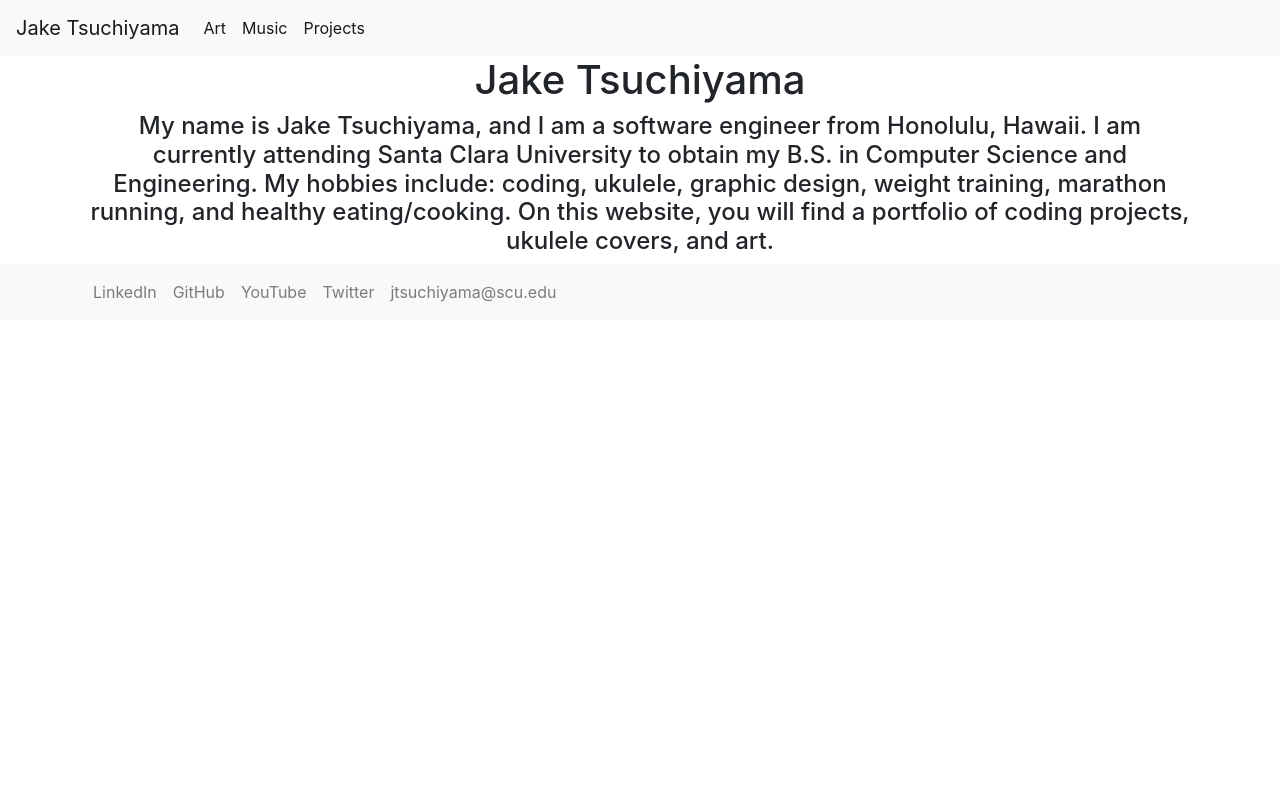
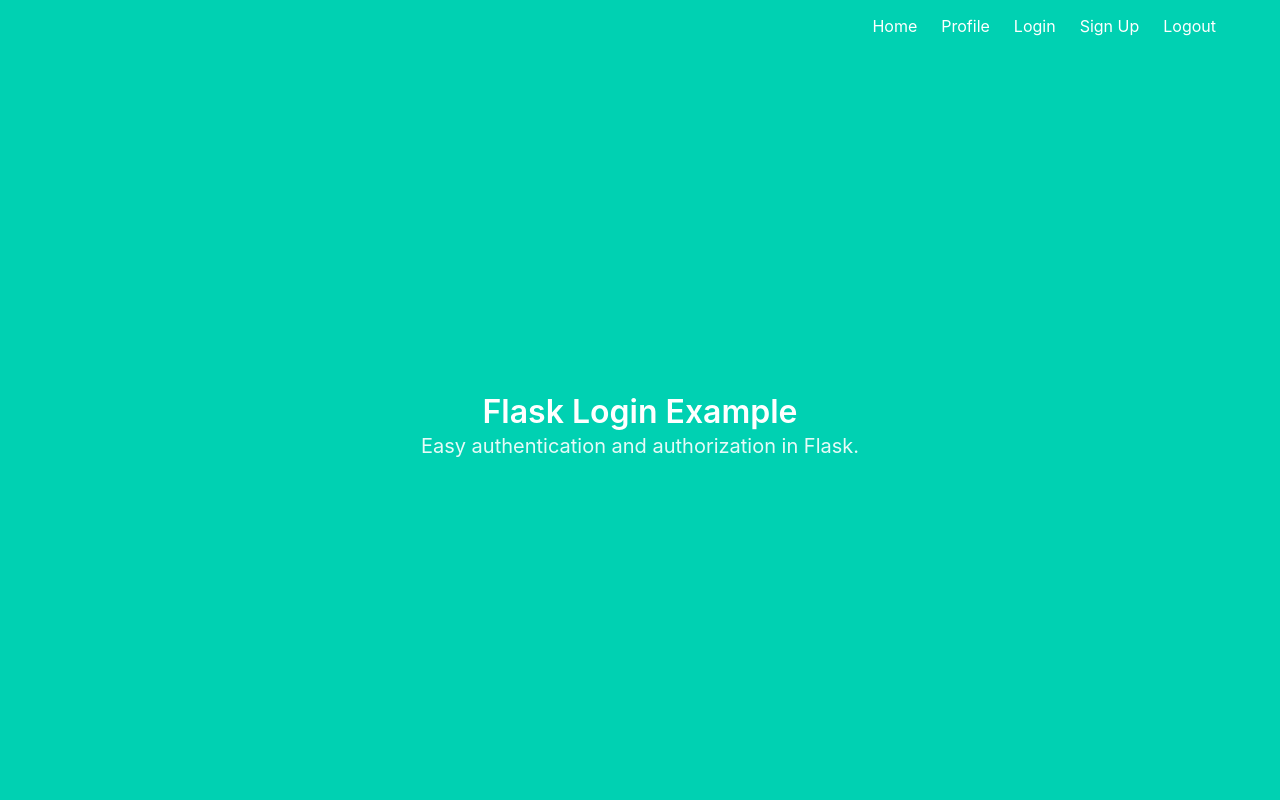
Before and after one commit to jtsuchiyama/workout, a Flask app: page / in a window 1280 px wide. Run offline with Flask 2, Linux system fonts and the light colour scheme; some libraries are stand-ins or nearby versions.

Commit message:
Initial login

```diff
--- a/templates/base.html
+++ b/templates/base.html
@@ -1,66 +1,51 @@
-<!doctype html>
-<html lang="en">
-  <head>
-    <!-- Required meta tags -->
+<!DOCTYPE html>
+<html>
+
+<head>
     <meta charset="utf-8">
-    <meta name="viewport" content="width=device-width, initial-scale=1, shrink-to-fit=no">
+    <meta http-equiv="X-UA-Compatible" content="IE=edge">
+    <meta name="viewport" content="width=device-width, initial-scale=1">
+    <title>Flask Auth Example</title>
+    <link rel="stylesheet" href="https://cdnjs.cloudflare.com/ajax/libs/bulma/0.7.2/css/bulma.min.css" />
+</head>
 
-    <!-- Bootstrap CSS -->
-    <link rel="stylesheet" href="https://stackpath.bootstrapcdn.com/bootstrap/4.3.1/css/bootstrap.min.css" integrity="sha384-ggOyR0iXCbMQv3Xipma34MD+dH/1fQ784/j6cY/iJTQUOhcWr7x9JvoRxT2MZw1T" crossorigin="anonymous">
-    <link rel="stylesheet" href="static/css/styles.css" type="text/css">
+<body>
+    <section class="hero is-primary is-fullheight">
 
-    <title>{% block title %} {% endblock %}</title>
-  </head>
-  <body>
-    <nav class="navbar navbar-expand-md navbar-light bg-light">
-        <a class="navbar-brand" href="{{ url_for('index')}}">Jake Tsuchiyama</a>
-        <button class="navbar-toggler" type="button" data-toggle="collapse" data-target="#navbarNav" aria-controls="navbarNav" aria-expanded="false" aria-label="Toggle navigation">
-            <span class="navbar-toggler-icon"></span>
-        </button>
-        <div class="collapse navbar-collapse" id="navbarNav">
-            <ul class="navbar-nav">
-            <li class="nav-item active">
-                <a class="nav-link" href="/art">Art</a>
-            </li>
-            <li class="nav-item active">
-                <a class="nav-link" href="/music">Music</a>
-            </li>
-            <li class="nav-item active">
-                <a class="nav-link" href="/projects">Projects</a>
-            </li>
-            </ul>
+        <div class="hero-head">
+            <nav class="navbar">
+                <div class="container">
+
+                    <div id="navbarMenuHeroA" class="navbar-menu">
+                        <div class="navbar-end">
+                            <a href="{{ url_for('main.index') }}" class="navbar-item">
+                                Home
+                            </a>
+                            <a href="{{ url_for('main.profile') }}" class="navbar-item">
+                                Profile
+                            </a>
+                            <a href="{{ url_for('auth.login') }}" class="navbar-item">
+                                Login
+                            </a>
+                            <a href="{{ url_for('auth.signup') }}" class="navbar-item">
+                                Sign Up
+                            </a>
+                            <a href="{{ url_for('auth.logout') }}" class="navbar-item">
+                                Logout
+                            </a>
+                        </div>
+                    </div>
+                </div>
+            </nav>
         </div>
-    </nav>
-    <div class="container">
-        {% block content %} {% endblock %}
-    </div>
 
-    <nav class="navbar navbar-expand-lg navbar-light bg-light">
-        <div class="container">
-            <ul class="navbar-nav">
-                <li class="nav-item">
-                    <a href="https://www.linkedin.com/in/jake-tsuchiyama-46a7b61a1/" target ="_blank" class="nav-link">LinkedIn</a>
-                </li>
-                <li class="nav-item">
-                    <a href="https://github.com/jtsuchiyama" target ="_blank" class="nav-link">GitHub</a>
-                </li>
-                <li class="nav-item">
-                    <a href="https://www.youtube.com/channel/UCys2PdA6HFsz19JlcxW6zmQ" target ="_blank" class="nav-link">YouTube</a>
-                </li>
-                <li class="nav-item">
-                    <a href="https://twitter.com/jtkulele" target ="_blank" class="nav-link">Twitter</a>
-                </li>
-                <li class="nav-item">
-                    <a href="" class="nav-link">jtsuchiyama@scu.edu</a>
-                </li>
-            </ul>
+        <div class="hero-body">
+            <div class="container has-text-centered">
+               {% block content %}
+               {% endblock %}
+            </div>
         </div>
-    </nav>
+    </section>
+</body>
 
-    <!-- Optional JavaScript -->
-    <!-- jQuery first, then Popper.js, then Bootstrap JS -->
-    <script src="https://code.jquery.com/jquery-3.3.1.slim.min.js" integrity="sha384-q8i/X+965DzO0rT7abK41JStQIAqVgRVzpbzo5smXKp4YfRvH+8abtTE1Pi6jizo" crossorigin="anonymous"></script>
-    <script src="https://cdnjs.cloudflare.com/ajax/libs/popper.js/1.14.7/umd/popper.min.js" integrity="sha384-UO2eT0CpHqdSJQ6hJty5KVphtPhzWj9WO1clHTMGa3JDZwrnQq4sF86dIHNDz0W1" crossorigin="anonymous"></script>
-    <script src="https://stackpath.bootstrapcdn.com/bootstrap/4.3.1/js/bootstrap.min.js" integrity="sha384-JjSmVgyd0p3pXB1rRibZUAYoIIy6OrQ6VrjIEaFf/nJGzIxFDsf4x0xIM+B07jRM" crossorigin="anonymous"></script>
-  </body>
 </html>
--- a/templates/index.html
+++ b/templates/index.html
@@ -1,6 +1,10 @@
-{% extends 'base.html' %}
+{% extends "base.html" %}
 
 {% block content %}
-    <h1 class="text-center">Jake Tsuchiyama</h1>
-    <h4 class="text-center">My name is Jake Tsuchiyama, and I am a software engineer from Honolulu, Hawaii. I am currently attending Santa Clara University to obtain my B.S. in Computer Science and Engineering. My hobbies include: coding, ukulele, graphic design, weight training, marathon running, and healthy eating/cooking. On this website, you will find a portfolio of coding projects, ukulele covers, and art.</h3>
+<h1 class="title">
+  Flask Login Example
+</h1>
+<h2 class="subtitle">
+  Easy authentication and authorization in Flask.
+</h2>
 {% endblock %}
```
Also changed, not shown: __init__.py (added, +23 -0 lines), templates/login.html (added, +29 -0 lines), templates/profile.html (added, +7 -0 lines), templates/signup.html (added, +30 -0 lines).
